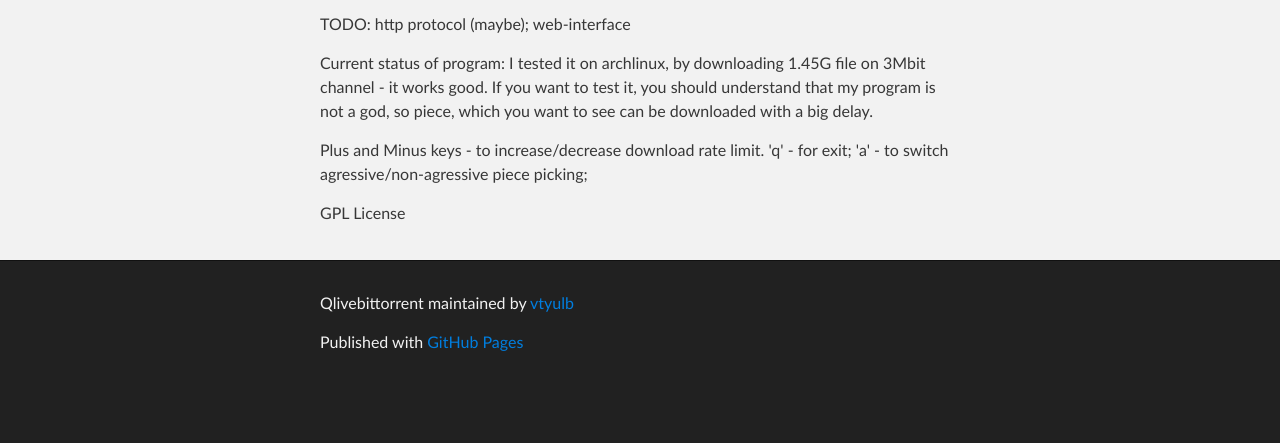
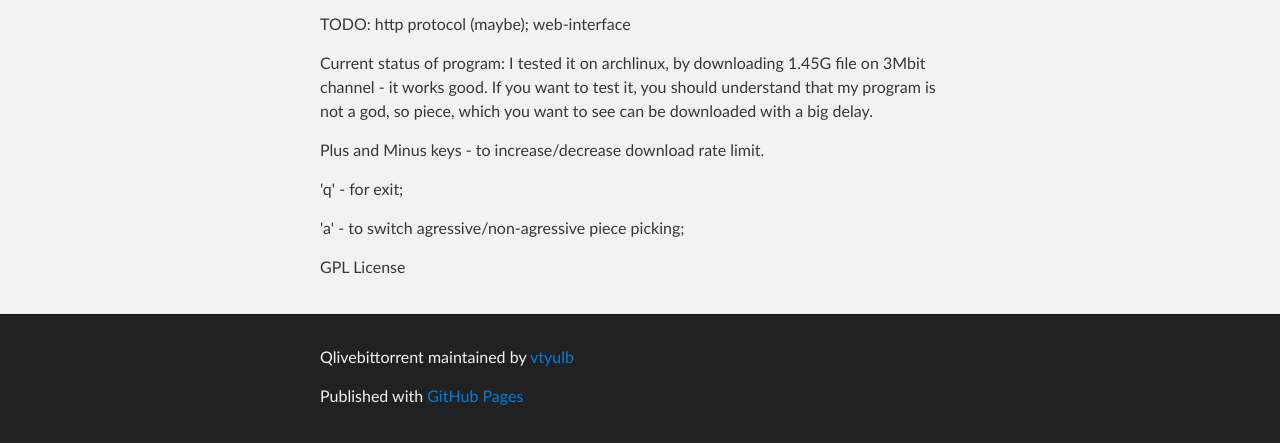
Before and after one commit to vtyulb/QLiveBittorrent, a plain HTML site: page index.html in a window 1280 px wide. Shown: the part 435-878 px from the top of the page. Before the commit the page ends 824 px from the top, so only its background shows below. Drawn offline with Linux system fonts and the light colour scheme.

Commit message:
Added a couple of html tags

```diff
--- a/index.html
+++ b/index.html
@@ -45,9 +45,9 @@ I tested it on archlinux, by downloading 1.45G file on 3Mbit channel - it works
 If you want to test it, you should understand that my program is not a god, so piece,
 which you want to see can be downloaded with a big delay.</p>
 
-<p>Plus and Minus keys - to increase/decrease download rate limit.
-'q' - for exit;
-'a' - to switch agressive/non-agressive piece picking;</p>
+<p>Plus and Minus keys - to increase/decrease download rate limit.</p>
+<p>'q' - for exit;</p>
+<p>'a' - to switch agressive/non-agressive piece picking;</p>
 
 <p>GPL License</p>
       </section>
```
